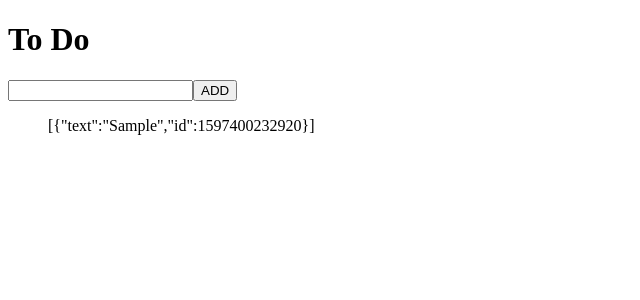
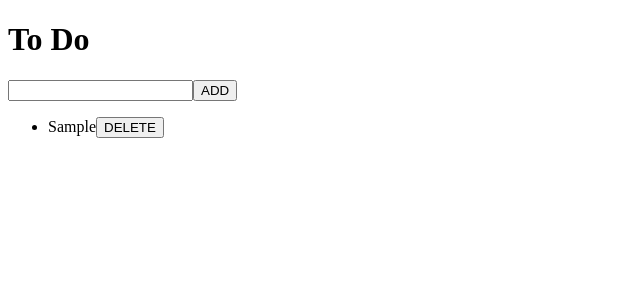
Before and after one commit to hshine1226/redux-study, a React (Create React App) app: page /#/ in a window 1280 px wide. Both pictures are taken after typing "Sample" into the empty fields and a click on the button "ADD". Shown: the top 300 px of the page, without its empty margins (0-640 px from the left). Built offline with nearby package versions, Linux system fonts and the light colour scheme.

Commit message:
Deleting toDos

```diff
--- a/src/Components/Home.js
+++ b/src/Components/Home.js
@@ -1,13 +1,12 @@
 import React, { useState, useEffect } from "react";
 import { connect } from "react-redux";
 import { actionCreators } from "../store";
+import ToDo from "./ToDo";
 
 function Home({ toDos, addToDo }) {
   const [text, setText] = useState("");
 
-  useEffect(() => {
-    console.log(text);
-  }, [text]);
+  useEffect(() => {}, [text]);
 
   const onChange = (event) => {
     setText(event.target.value);
@@ -26,7 +25,11 @@
         <input type="text" onChange={onChange} value={text} />
         <button>ADD</button>
       </form>
-      <ul>{JSON.stringify(toDos)}</ul>
+      <ul>
+        {toDos.map((toDo) => (
+          <ToDo {...toDo} key={toDo.id} />
+        ))}
+      </ul>
     </>
   );
 }
--- /dev/null
+++ b/src/Components/ToDo.js
@@ -0,0 +1,21 @@
+import React from "react";
+import { connect } from "react-redux";
+import { actionCreators } from "../store";
+
+function ToDo({ text, onBtnClick }) {
+  return (
+    <li>
+      {text}
+      <button onClick={onBtnClick}>DELETE</button>
+    </li>
+  );
+}
+
+const mapDispatchToProps = (dispatch, ownProps) => {
+  console.log(ownProps);
+  return {
+    onBtnClick: () => dispatch(actionCreators.deleteToDo(ownProps.id)),
+  };
+};
+
+export default connect(null, mapDispatchToProps)(ToDo);
--- a/src/store.js
+++ b/src/store.js
@@ -1,5 +1,4 @@
-import { createStore, bindActionCreators } from "redux";
-import { Switch } from "react-router-dom";
+import { createStore } from "redux";
 
 const ADD = "ADD";
 const DELETE = "DELETE";
@@ -9,14 +8,15 @@
 };
 
 const deleteToDo = (id) => {
-  return { type: DELETE, id };
+  return { type: DELETE, id: parseInt(id) };
 };
+
 const reducer = (state = [], action) => {
   switch (action.type) {
     case ADD:
       return [{ text: action.text, id: Date.now() }, ...state];
     case DELETE:
-      return state.filter((toDo) => toDo !== action.id);
+      return state.filter((toDo) => toDo.id !== action.id);
     default:
       return state;
   }
```
